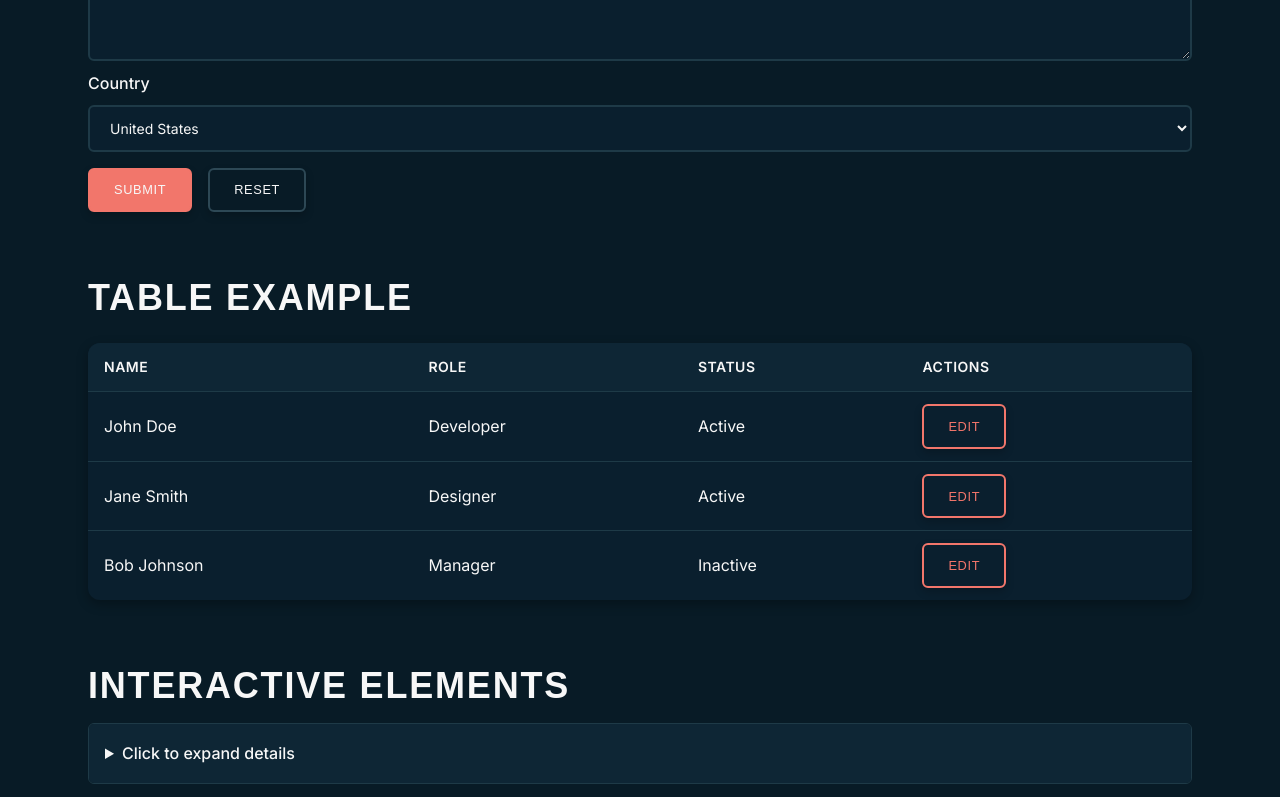
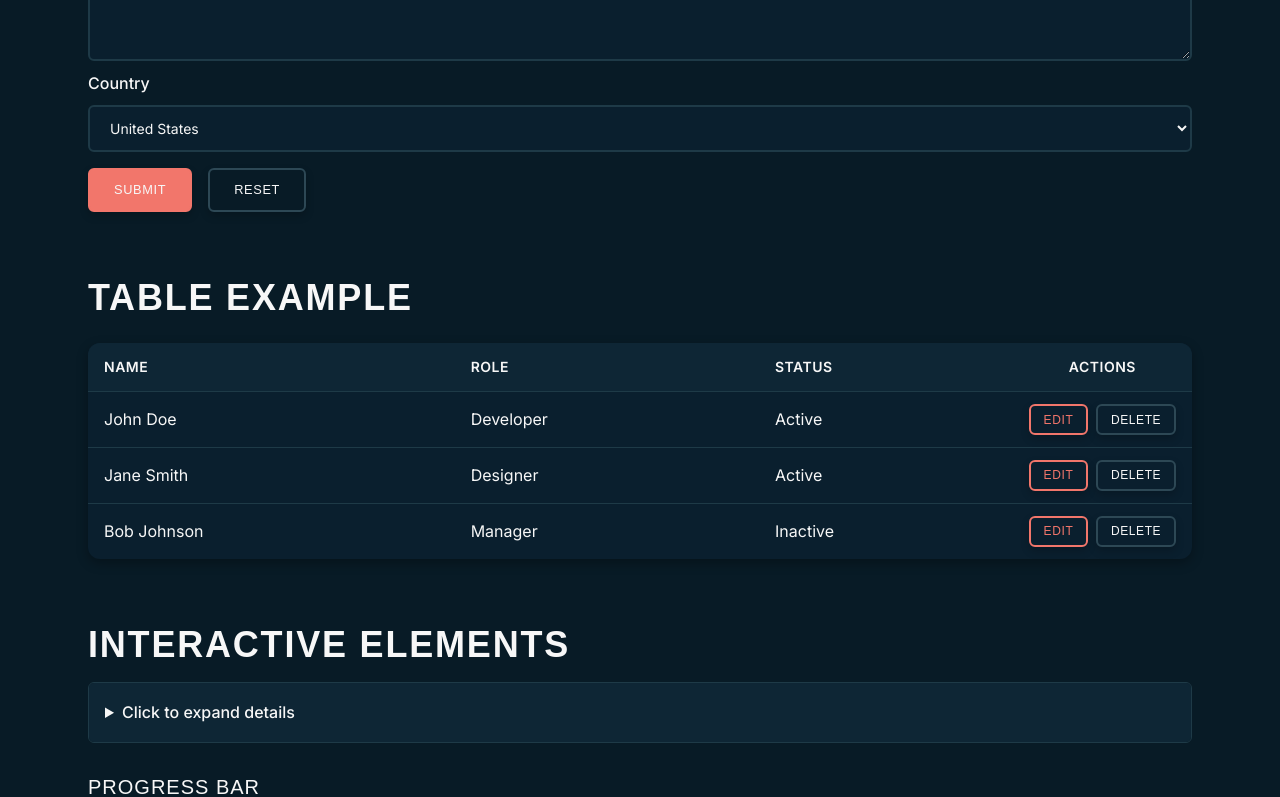
Before and after one commit to Atlis-Ky/CyberCSS-v1, a React (Vite) app: page / in a window 1280 px wide. Shown: the part 1759-2556 px from the top of the page. Built offline with nearby package versions, Linux system fonts and the light colour scheme; a web font is replaced by a local one.

Commit message:
table demo completed w/ buttons in place

```diff
--- a/src/components/DemoList.jsx
+++ b/src/components/DemoList.jsx
@@ -38,7 +38,7 @@ const DemoList = () => {
           <div
             style={{
               display: "flex",
-              gap: "0.8rem",
+              gap: "1rem",
               flexWrap: "wrap",
               marginBottom: "1rem",
             }}
@@ -101,7 +101,9 @@ const DemoList = () => {
             </select>
 
             <div style={{ display: "flex", gap: "1rem", marginTop: "1rem" }}>
-              <button type="submit" className="btn-primary">Submit</button>
+              <button type="submit" className="btn-primary">
+                Submit
+              </button>
               <button type="reset" className="btn-cancel">
                 Reset
               </button>
@@ -128,6 +130,7 @@ const DemoList = () => {
                 <td>Active</td>
                 <td>
                   <button className="btn-edit">Edit</button>
+                  <button className="btn-cancel">Delete</button>
                 </td>
               </tr>
               <tr>
@@ -136,6 +139,7 @@ const DemoList = () => {
                 <td>Active</td>
                 <td>
                   <button className="btn-edit">Edit</button>
+                  <button className="btn-cancel">Delete</button>
                 </td>
               </tr>
               <tr>
@@ -144,6 +148,7 @@ const DemoList = () => {
                 <td>Inactive</td>
                 <td>
                   <button className="btn-edit">Edit</button>
+                  <button className="btn-cancel">Delete</button>
                 </td>
               </tr>
             </tbody>
--- a/src/styles/cyber.css
+++ b/src/styles/cyber.css
@@ -370,6 +370,26 @@ tbody tr:hover {
 
 tbody tr:last-child td {
   border-bottom: none;
+}
+
+/* Table action buttons */
+td button {
+  margin-right: 0.5rem;
+  padding: 0.4rem 0.8rem;
+  font-size: 0.75rem;
+  white-space: nowrap;
+}
+
+td button:last-child {
+  margin-right: 0;
+}
+
+/* Table actions column */
+th:last-child,
+td:last-child {
+  width: 140px;
+  text-align: center;
+  white-space: nowrap;
 }
 
 /* Forms */
```
